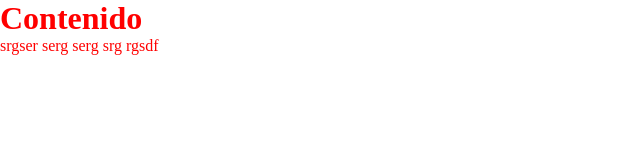
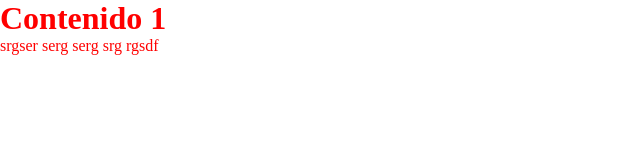
Before and after one commit to JoaquinYllescas/kino, a plain HTML site: page index.html in a window 1280 px wide. Shown: the full height of the page, 0-640 px from the left. Drawn offline with Linux system fonts and the light colour scheme.

Commit message:
Cambio H1

```diff
--- a/index.html
+++ b/index.html
@@ -6,7 +6,7 @@
     <link rel="stylesheet" href="css/style.css"/>
 </head>
 <body>
-    <h1>Contenido</h1>
+    <h1>Contenido 1</h1>
     <p>srgser serg serg srg rgsdf</p>
 </body>
 </html>
```
